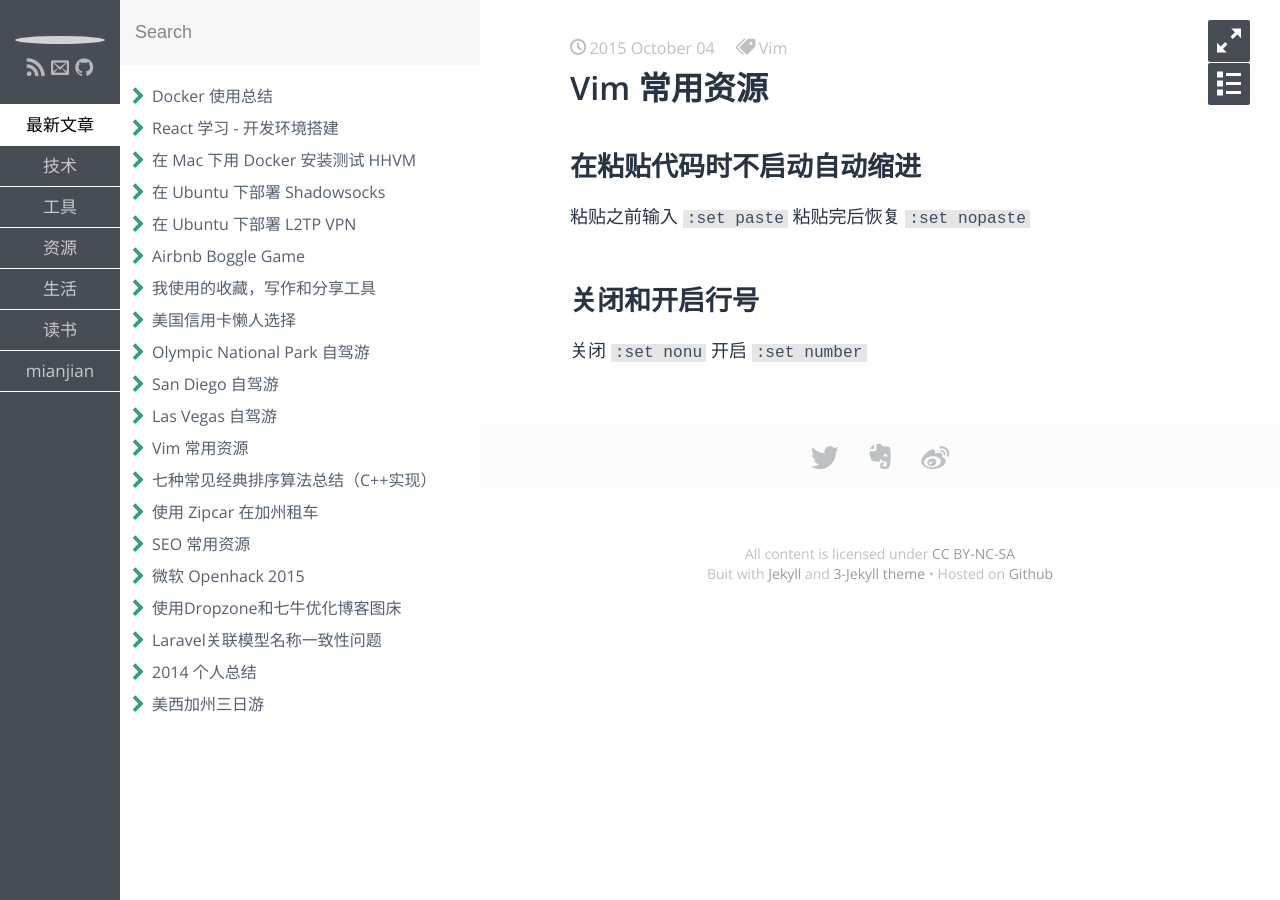
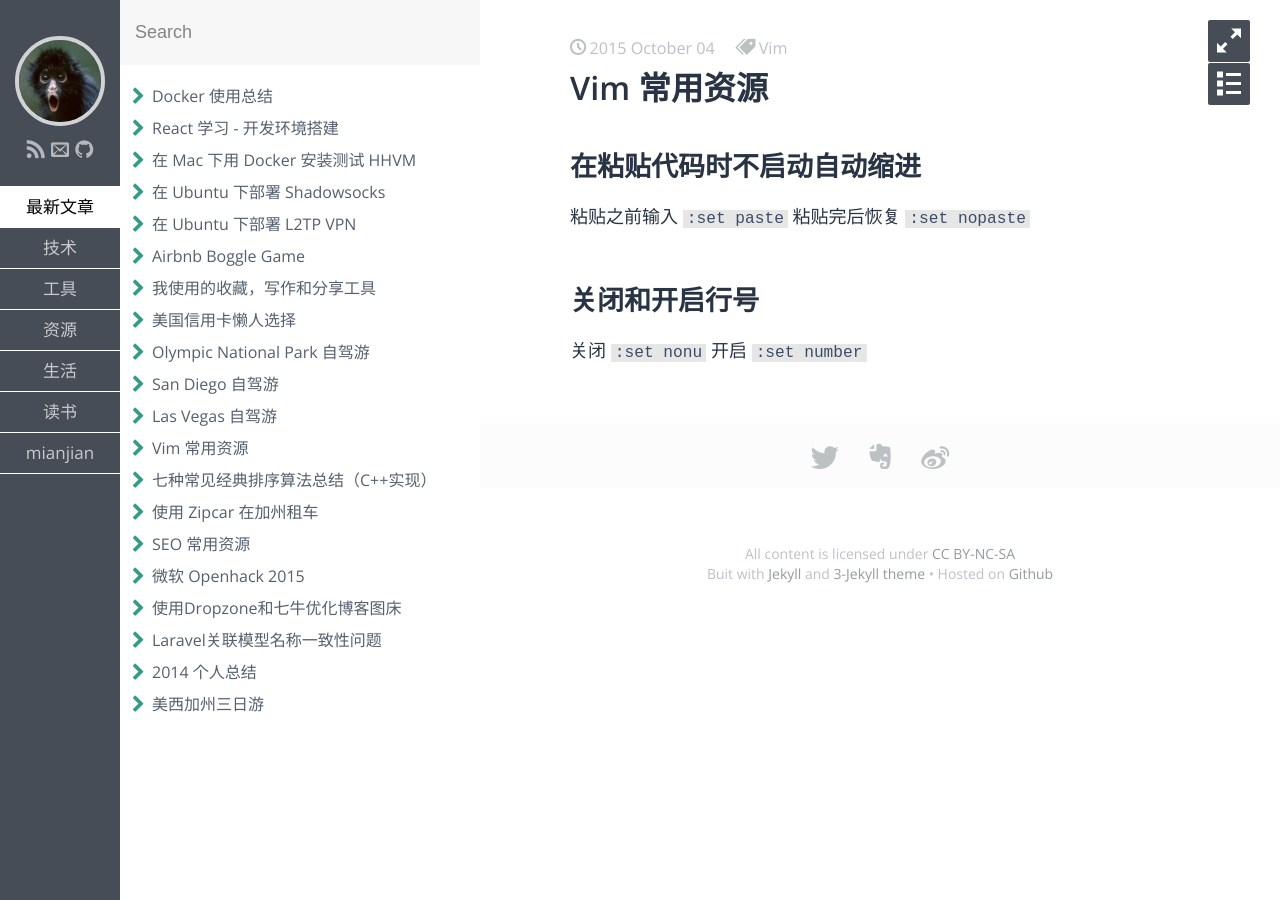
Before and after one commit to hopeful-hgf/hopeful-hgf.github.io, a Jekyll site: the page built from _posts/resource/2015-10-04-general-vim-resources.md, in a window 1280 px wide. Built offline with Jekyll 4.4.1, drawn with Linux system fonts in a browser that asks for light colours; some web fonts are replaced.

Commit message:
修改图标

```diff
--- a/_config.yml
+++ b/_config.yml
@@ -21,8 +21,8 @@ instagram: NULL
 linkedin: NULL
 
 # avatar and Favicon
-avatar: image/22392130.jpg
-favicon: image/22392130.ico
+avatar: /image/22392130.jpg
+favicon: /image/22392130.ico
 
 # disqus config
 disqus:
@@ -37,7 +37,7 @@ disqus:
 permalink: /:year/:month/:day/:title.html
 markdown: kramdown
 highlighter: rouge
-mathjax: abled
+mathjax: enabled
 sass:
   style: compressed
 
```
